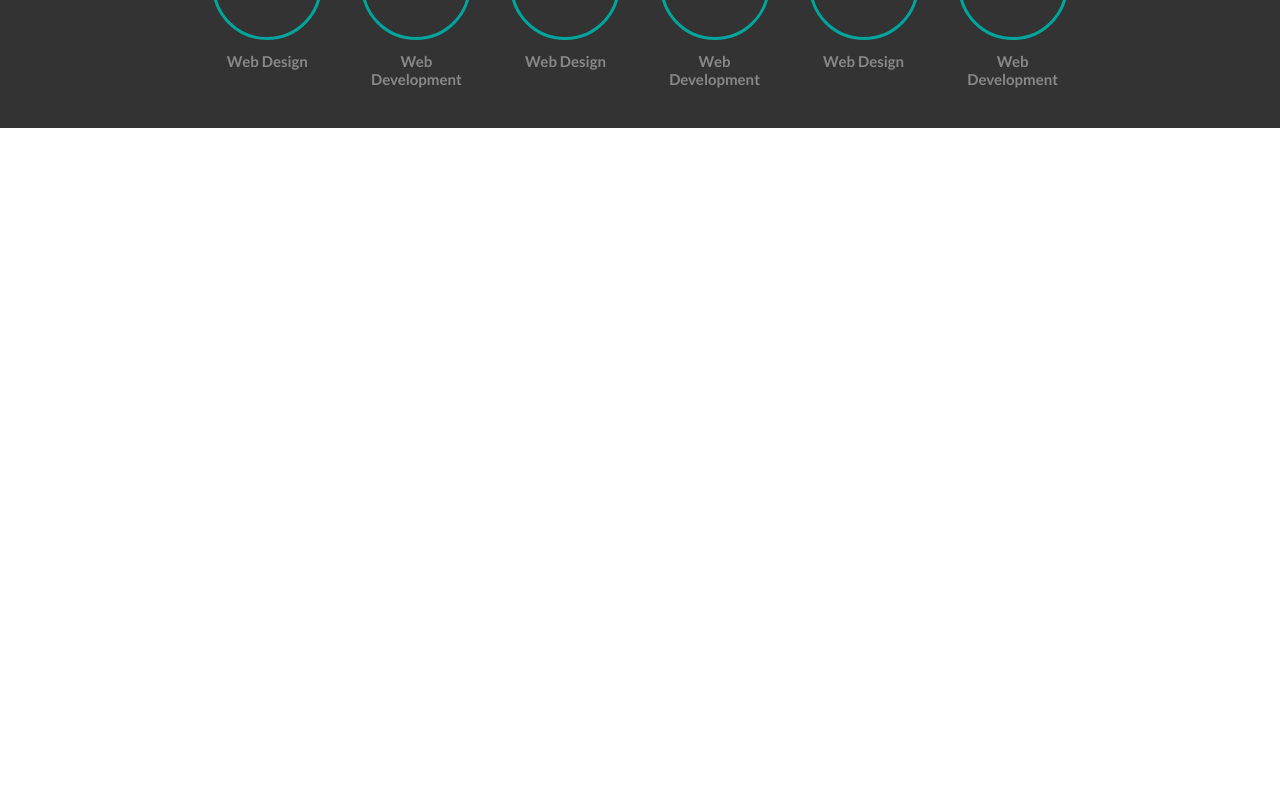
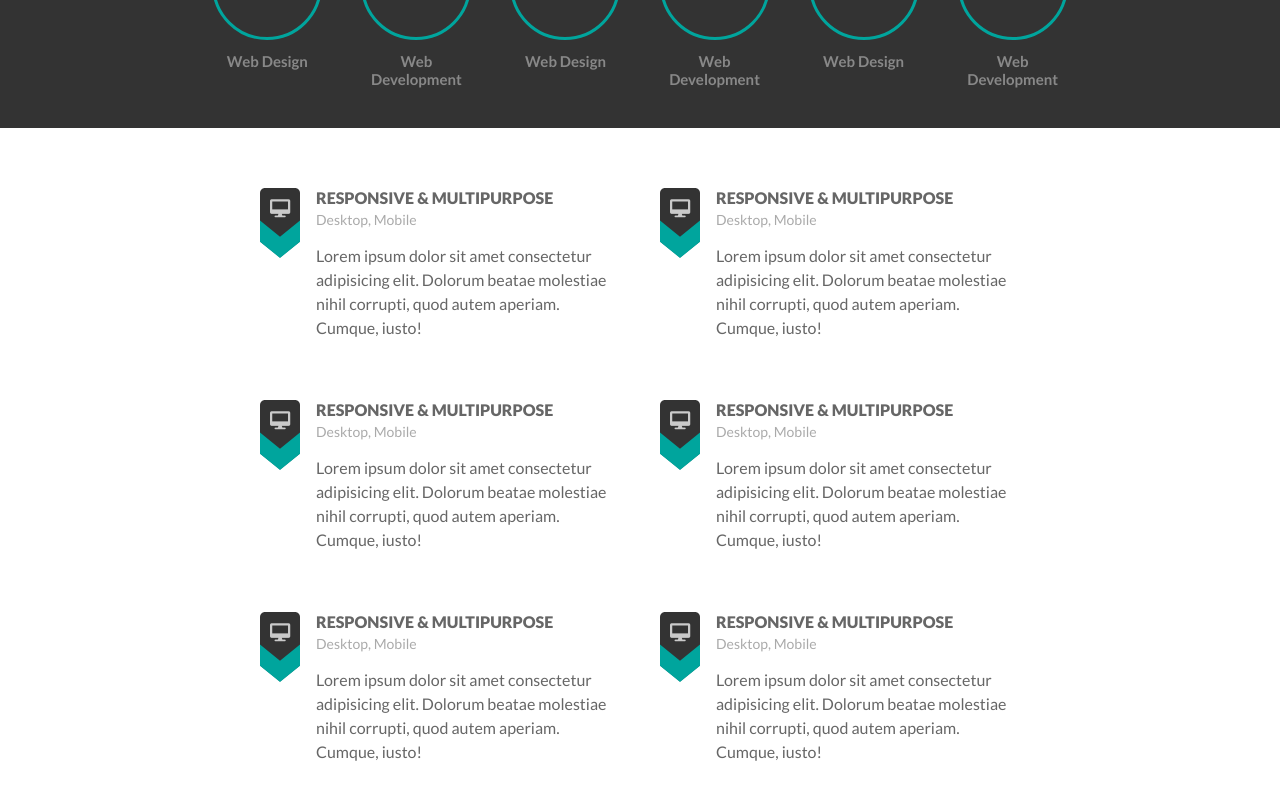
Before and after one commit to sooyongjie/growthops-assessment, a React (Create React App) app: page / in a window 1280 px wide. Shown: the part 1694-2494 px from the top of the page. Before the commit the page ends 1822 px from the top, so only its background shows below. Built offline with nearby package versions, Linux system fonts and the light colour scheme.

Commit message:
Added features section

```diff
--- /dev/null
+++ b/src/components/Features.js
@@ -0,0 +1,77 @@
+import React from 'react'
+import icon from '../img/down-shape.svg'
+
+function Features() {
+    return (
+        <div className="features-container container">
+            <div className="feature">
+                <div className="feature-image">
+                    <img src={icon} alt="" />
+                    <div className="icon-wrapper">
+                        <i class="fas fa-desktop"></i>
+                    </div>
+                </div>
+                <p className="feature-title">RESPONSIVE & MULTIPURPOSE</p>
+                <p className="feature-subtitle">Desktop, Mobile</p>
+                <p className="feature-desc">Lorem ipsum dolor sit amet consectetur adipisicing elit. Dolorum beatae molestiae nihil corrupti, quod autem aperiam. Cumque, iusto!</p>
+            </div>
+            <div className="feature">
+                <div className="feature-image">
+                    <img src={icon} alt="" />
+                    <div className="icon-wrapper">
+                        <i class="fas fa-desktop"></i>
+                    </div>
+                </div>
+                <p className="feature-title">RESPONSIVE & MULTIPURPOSE</p>
+                <p className="feature-subtitle">Desktop, Mobile</p>
+                <p className="feature-desc">Lorem ipsum dolor sit amet consectetur adipisicing elit. Dolorum beatae molestiae nihil corrupti, quod autem aperiam. Cumque, iusto!</p>
+            </div>
+            <div className="feature">
+                <div className="feature-image">
+                    <img src={icon} alt="" />
+                    <div className="icon-wrapper">
+                        <i class="fas fa-desktop"></i>
+                    </div>
+                </div>
+                <p className="feature-title">RESPONSIVE & MULTIPURPOSE</p>
+                <p className="feature-subtitle">Desktop, Mobile</p>
+                <p className="feature-desc">Lorem ipsum dolor sit amet consectetur adipisicing elit. Dolorum beatae molestiae nihil corrupti, quod autem aperiam. Cumque, iusto!</p>
+            </div>
+            <div className="feature">
+                <div className="feature-image">
+                    <img src={icon} alt="" />
+                    <div className="icon-wrapper">
+                        <i class="fas fa-desktop"></i>
+                    </div>
+                </div>
+                <p className="feature-title">RESPONSIVE & MULTIPURPOSE</p>
+                <p className="feature-subtitle">Desktop, Mobile</p>
+                <p className="feature-desc">Lorem ipsum dolor sit amet consectetur adipisicing elit. Dolorum beatae molestiae nihil corrupti, quod autem aperiam. Cumque, iusto!</p>
+            </div>
+            <div className="feature">
+                <div className="feature-image">
+                    <img src={icon} alt="" />
+                    <div className="icon-wrapper">
+                        <i class="fas fa-desktop"></i>
+                    </div>
+                </div>
+                <p className="feature-title">RESPONSIVE & MULTIPURPOSE</p>
+                <p className="feature-subtitle">Desktop, Mobile</p>
+                <p className="feature-desc">Lorem ipsum dolor sit amet consectetur adipisicing elit. Dolorum beatae molestiae nihil corrupti, quod autem aperiam. Cumque, iusto!</p>
+            </div>
+            <div className="feature">
+                <div className="feature-image">
+                    <img src={icon} alt="" />
+                    <div className="icon-wrapper">
+                        <i class="fas fa-desktop"></i>
+                    </div>
+                </div>
+                <p className="feature-title">RESPONSIVE & MULTIPURPOSE</p>
+                <p className="feature-subtitle">Desktop, Mobile</p>
+                <p className="feature-desc">Lorem ipsum dolor sit amet consectetur adipisicing elit. Dolorum beatae molestiae nihil corrupti, quod autem aperiam. Cumque, iusto!</p>
+            </div>
+        </div>
+    )
+}
+
+export default Features
--- /dev/null
+++ b/src/css/_features.scss
@@ -0,0 +1,59 @@
+.features-container {
+  padding-top: 60px !important;
+  padding-bottom: 60px !important;
+  display: flex;
+  justify-content: center;
+  column-gap: 40px;
+  row-gap: 60px;
+  flex-wrap: wrap;
+  .feature {
+    width: 360px;
+    display: grid;
+    column-gap: 16px;
+    row-gap: 4px;
+    grid-template-areas:
+      "image title"
+      "image subtitle"
+      "image description";
+    position: relative;
+    .feature-image {
+        height: max-content;
+        grid-area: image;
+
+      img {
+        width: 40px;
+      }
+      i {
+        font-size: 18px;
+        color: #cacaca;
+      }
+      .icon-wrapper {
+        position: absolute;
+        height: 18px;
+        width: 18px;
+        left: 11px;
+        top: 11px;
+        display: flex;
+        justify-content: center;
+        align-content: center;
+      }
+    }
+    p.feature-title {
+      grid-area: title;
+      font-weight: 800;
+      color: #666;
+    }
+    p.feature-subtitle {
+      grid-area: subtitle;
+      font-size: 14px;
+      color: #aaa;
+      font-weight: 400;
+    }
+    p.feature-desc {
+      margin-top: 12px;
+      grid-area: description;
+      color: #666;
+      line-height: 1.5;
+    }
+  }
+}
--- a/src/css/style.css
+++ b/src/css/style.css
@@ -41,19 +41,19 @@ nav i {
   height: 600px;
 }
 
-.feature-list {
+.services .feature-list {
   display: flex;
   column-gap: 40px;
 }
 
-.feature {
+.services .feature {
   display: flex;
   flex-direction: column;
   align-items: center;
   text-align: center;
 }
 
-.feature .feature-icon {
+.services .feature .feature-icon {
   height: 100px;
   width: 100px;
   margin-bottom: 24px;
@@ -64,22 +64,22 @@ nav i {
   border-radius: 50%;
 }
 
-.feature .feature-icon i {
+.services .feature .feature-icon i {
   color: white;
   font-size: 32px;
 }
 
-.feature .feature-name {
+.services .feature .feature-name {
   margin-bottom: 12px;
   font-weight: 900;
 }
 
-.feature .feature-desc {
+.services .feature .feature-desc {
   margin-bottom: 24px;
   color: #666;
 }
 
-.feature button {
+.services .feature button {
   padding: 6px 10px;
   color: #888;
   border: 1px solid #cacaca;
@@ -134,6 +134,72 @@ nav i {
   font-weight: 700;
   text-align: center;
   font-size: 15px;
+}
+
+.features-container {
+  padding-top: 60px !important;
+  padding-bottom: 60px !important;
+  display: flex;
+  justify-content: center;
+  column-gap: 40px;
+  row-gap: 60px;
+  flex-wrap: wrap;
+}
+
+.features-container .feature {
+  width: 360px;
+  display: grid;
+  column-gap: 16px;
+  row-gap: 4px;
+  grid-template-areas: "image title"
+ "image subtitle"
+ "image description";
+  position: relative;
+}
+
+.features-container .feature .feature-image {
+  height: max-content;
+  grid-area: image;
+}
+
+.features-container .feature .feature-image img {
+  width: 40px;
+}
+
+.features-container .feature .feature-image i {
+  font-size: 18px;
+  color: #cacaca;
+}
+
+.features-container .feature .feature-image .icon-wrapper {
+  position: absolute;
+  height: 18px;
+  width: 18px;
+  left: 11px;
+  top: 11px;
+  display: flex;
+  justify-content: center;
+  align-content: center;
+}
+
+.features-container .feature p.feature-title {
+  grid-area: title;
+  font-weight: 800;
+  color: #666;
+}
+
+.features-container .feature p.feature-subtitle {
+  grid-area: subtitle;
+  font-size: 14px;
+  color: #aaa;
+  font-weight: 400;
+}
+
+.features-container .feature p.feature-desc {
+  margin-top: 12px;
+  grid-area: description;
+  color: #666;
+  line-height: 1.5;
 }
 
 * {
--- a/src/css/style.scss
+++ b/src/css/style.scss
@@ -4,6 +4,7 @@
 @import "nav";
 @import "services";
 @import "skills";
+@import "features";
 
 // font-family: 'Lato', sans-serif;
 // font-family: 'Poppins', sans-serif;
--- a/src/index.js
+++ b/src/index.js
@@ -5,6 +5,7 @@ import Welcome from './components/Welcome';
 import Nav from './components/Nav';
 import Services from './components/Services';
 import Skills from './components/Skills';
+import Features from './components/Features';
 
 ReactDOM.render(
   <React.StrictMode>
@@ -13,6 +14,7 @@ ReactDOM.render(
     <Nav />
     <Services />
     <Skills />
+    <Features />
   </React.StrictMode>,
   document.getElementById('root')
 );
```
Also changed, not shown: src/img/down-shape.svg (added), 1 other file (tests, documents, lock files or other folders).
